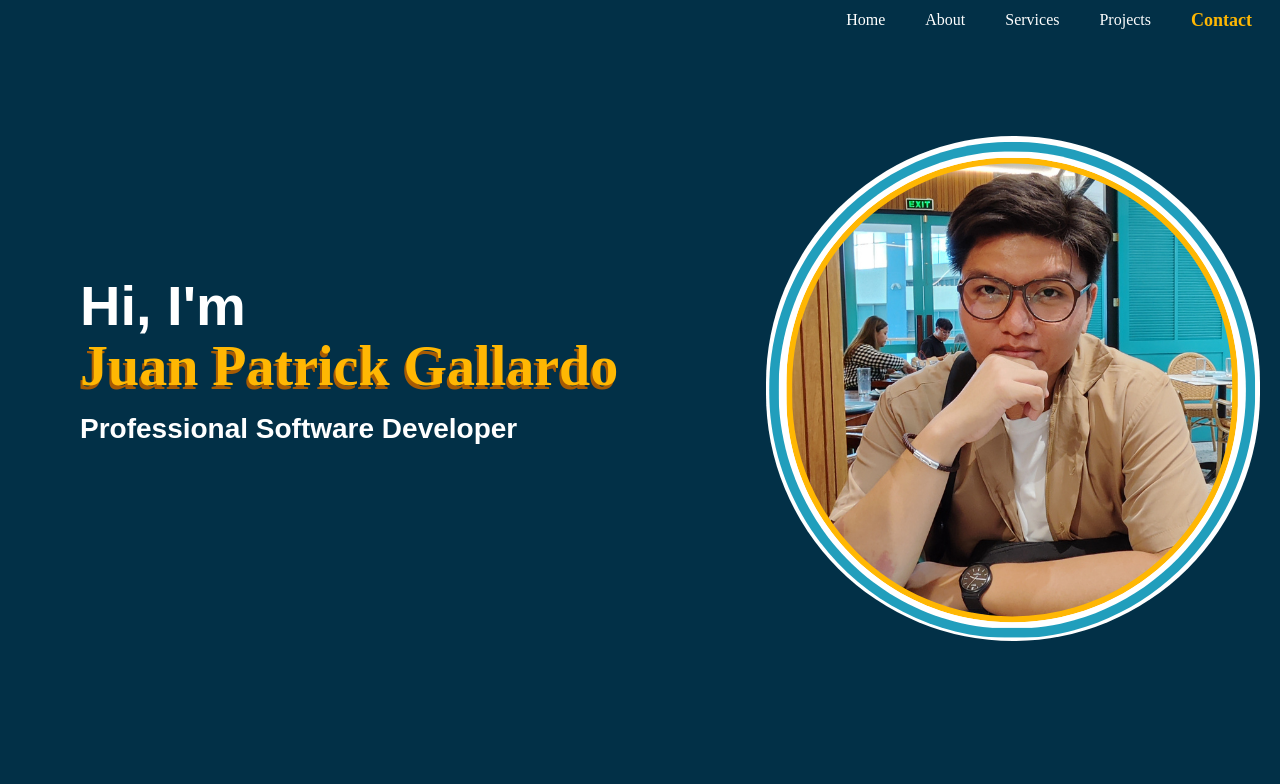
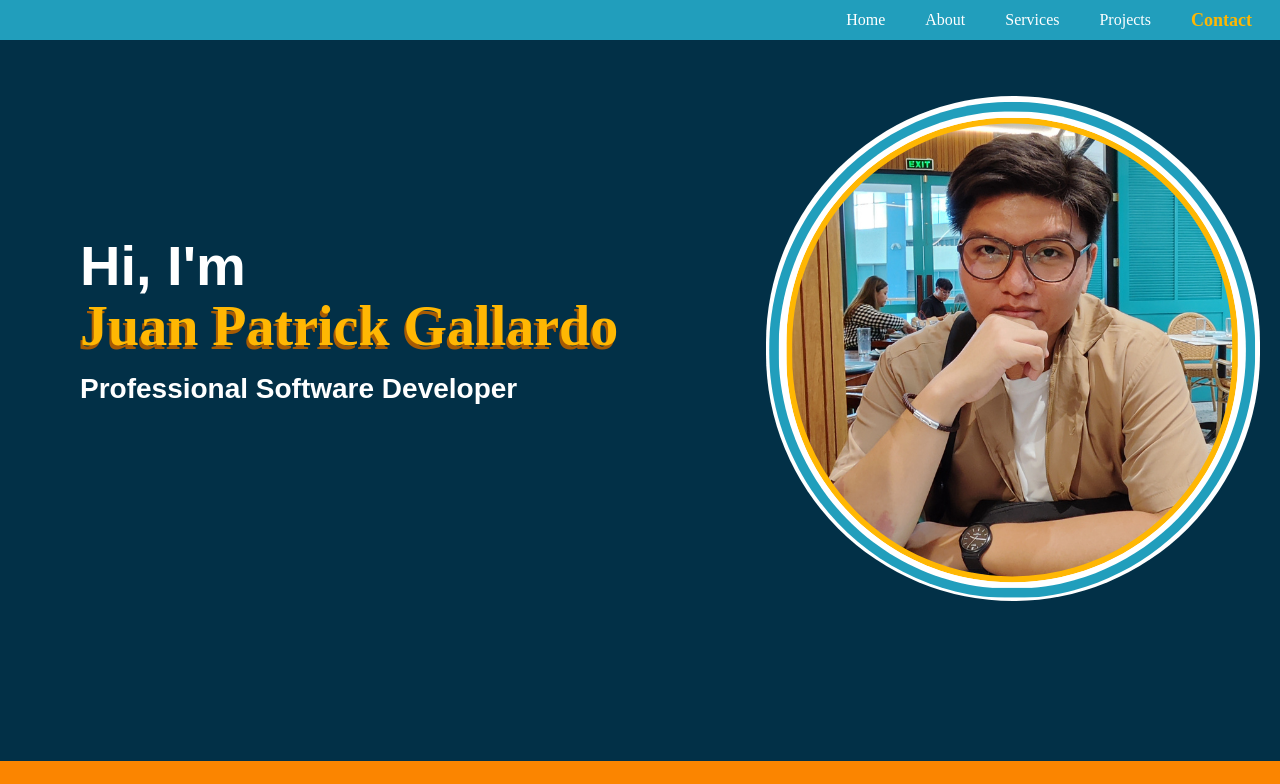
Before and after one commit to pat-gallardo/portfolio-website, a React (Create React App) app in the folder frontend/: page / in a window 1280 px wide. Shown: the top 784 px of the page. Built offline with nearby package versions, Linux system fonts and the light colour scheme.

Commit message:
Fixed scrolling of page due to confusing css attribute

```diff
--- a/frontend/src/components/about.tsx
+++ b/frontend/src/components/about.tsx
@@ -3,7 +3,7 @@ const About = () => {
     const aboutNextMessage = "I used AI and utilized machine learning in developing applciatiosn and I am also updated on latest developing practices like AGILE and SCRUM."
     return (
         <>
-        <div className="flex mt-[5%] mb-[5%] flex-row justify-between">
+        <div className="flex mt-[5%] mb-[5%] flex-col sm:flex-row justify-between">
             <div className="w-full sm:w-1/2  sm:self-center sm:pt-0 pt-20 ml-20 mr-20 sm:ml-5 sm:mr-5">
                 <img className="saturate-150 opacity-50 sm:ml-0 sm:w-full" src={require('../assets/front-photo2.png')} alt="profile-photo"></img>
             </div>
--- a/frontend/src/components/navbar.tsx
+++ b/frontend/src/components/navbar.tsx
@@ -24,9 +24,9 @@ const Navbar = () => {
 
   return (
     <>
-      <ToggleGroup type="single" className={`flex sticky fixed sm:relative
+      <ToggleGroup type="single" className={`flex fixed sm:bg-[#219ebc] z-10
       sm:justify-end items-center ml-[50%] w-[50%] sm:ml-0 sm:w-full h-full sm:h-0 p-5 px-4 md-5 text-lg
-      ${isMenuOpen ?'flex-col sm:flex-row bg-[#219ebc] sm:bg-transparent z-10' : ''}`}>
+      ${isMenuOpen ?'flex-col sm:flex-row bg-[#219ebc]' : ''}`}>
           <div className='sm:hidden flex absolute right-11 top-[20px]'>
             <button onClick={openMenu} className='focus:outline-none absolute' >
               <svg
```
